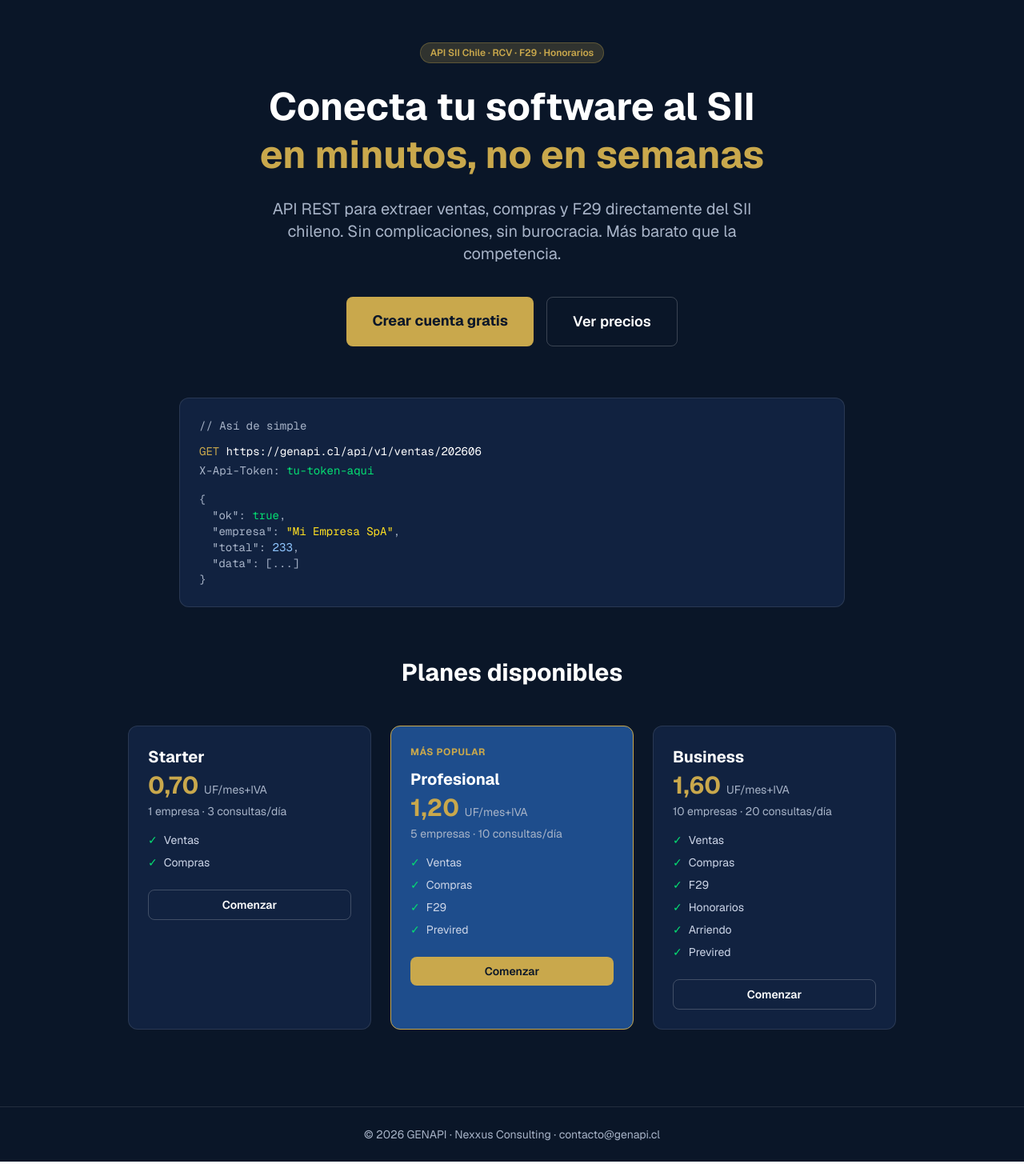
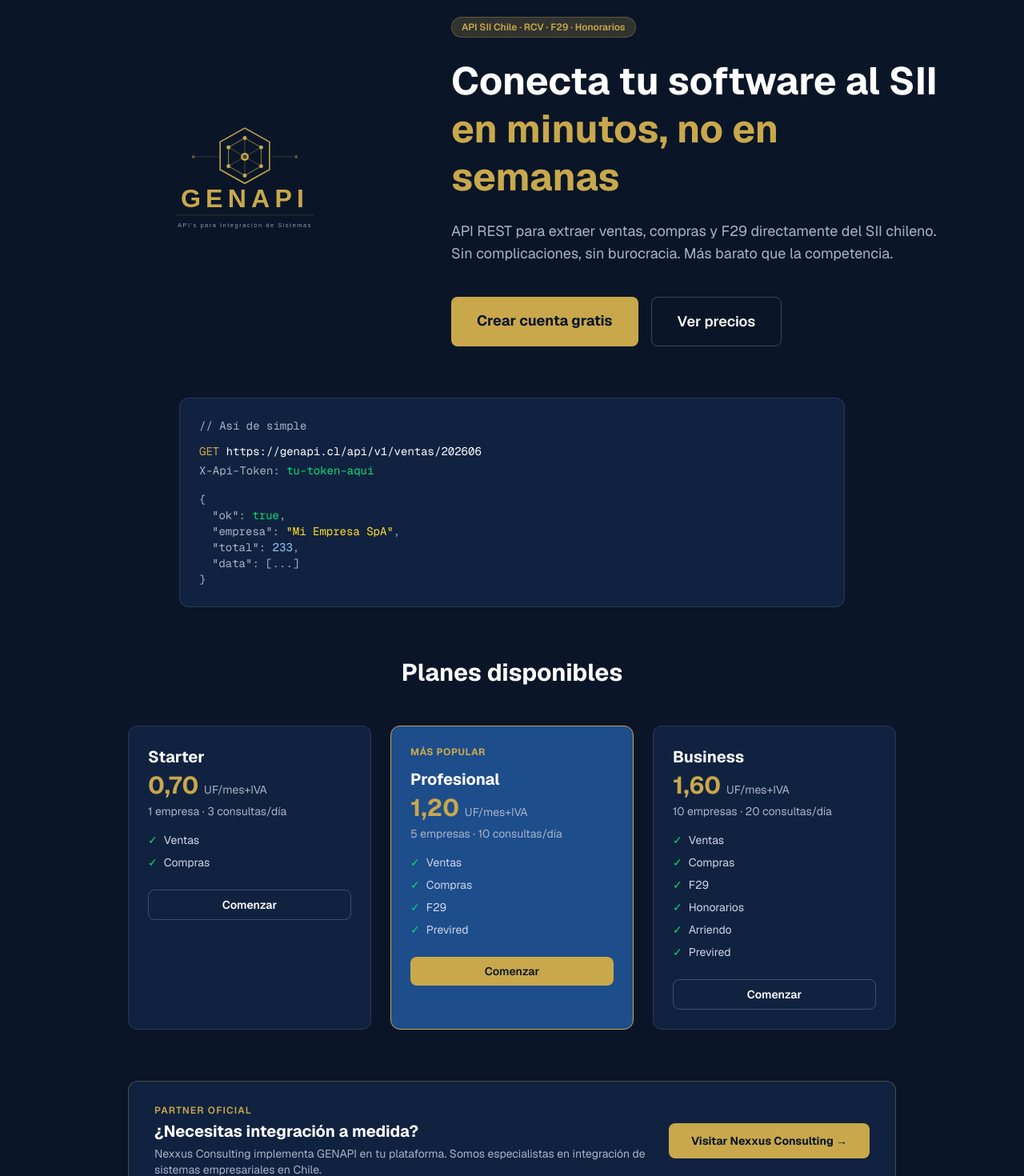
Before and after one commit to cmauricioaguilar-del/genapi-app, a Next.js app: page / in a window 1280 px wide. Shown: the part 120-1590 px from the top of the page at 80% size. Built offline with nearby package versions, Linux system fonts and the light colour scheme.

Commit message:
feat: logo SVG hero + banner partner Nexxus Consulting

```diff
--- a/app/page.tsx
+++ b/app/page.tsx
@@ -1,4 +1,33 @@
 import Link from "next/link";
+
+const LogoSVG = () => (
+  <svg width="100%" viewBox="0 0 680 320" role="img" aria-label="Logo GENAPI">
+    <title>GENAPI</title>
+    <polygon points="340,52 390,80 390,136 340,164 290,136 290,80" fill="none" stroke="#c9a84c" strokeWidth="2.5"/>
+    <polygon points="340,72 373,91 373,129 340,148 307,129 307,91" fill="#0a1628" stroke="#c9a84c" strokeWidth="1.2"/>
+    <circle cx="340" cy="72" r="4" fill="#c9a84c"/>
+    <circle cx="373" cy="91" r="4" fill="#c9a84c"/>
+    <circle cx="373" cy="129" r="4" fill="#c9a84c"/>
+    <circle cx="340" cy="148" r="4" fill="#c9a84c"/>
+    <circle cx="307" cy="129" r="4" fill="#c9a84c"/>
+    <circle cx="307" cy="91" r="4" fill="#c9a84c"/>
+    <circle cx="340" cy="110" r="8" fill="#c9a84c"/>
+    <circle cx="340" cy="110" r="4" fill="#0a1628"/>
+    <line x1="340" y1="110" x2="340" y2="72" stroke="#c9a84c" strokeWidth="1" opacity="0.6"/>
+    <line x1="340" y1="110" x2="373" y2="91" stroke="#c9a84c" strokeWidth="1" opacity="0.6"/>
+    <line x1="340" y1="110" x2="373" y2="129" stroke="#c9a84c" strokeWidth="1" opacity="0.6"/>
+    <line x1="340" y1="110" x2="340" y2="148" stroke="#c9a84c" strokeWidth="1" opacity="0.6"/>
+    <line x1="340" y1="110" x2="307" y2="129" stroke="#c9a84c" strokeWidth="1" opacity="0.6"/>
+    <line x1="340" y1="110" x2="307" y2="91" stroke="#c9a84c" strokeWidth="1" opacity="0.6"/>
+    <line x1="240" y1="110" x2="286" y2="110" stroke="#c9a84c" strokeWidth="1" opacity="0.35"/>
+    <line x1="394" y1="110" x2="440" y2="110" stroke="#c9a84c" strokeWidth="1" opacity="0.35"/>
+    <circle cx="236" cy="110" r="3" fill="#c9a84c" opacity="0.5"/>
+    <circle cx="444" cy="110" r="3" fill="#c9a84c" opacity="0.5"/>
+    <text x="340" y="212" textAnchor="middle" fontFamily="'Barlow', 'Arial', sans-serif" fontWeight="700" fontSize="52" letterSpacing="10" fill="#c9a84c">GENAPI</text>
+    <line x1="200" y1="228" x2="480" y2="228" stroke="#c9a84c" strokeWidth="0.8" opacity="0.4"/>
+    <text x="340" y="252" textAnchor="middle" fontFamily="'Barlow', 'Arial', sans-serif" fontWeight="400" fontSize="12" letterSpacing="2.5" fill="#8a9ab8">{"API's para Integración de Sistemas"}</text>
+  </svg>
+);
 
 export default function Landing() {
   return (
@@ -12,26 +41,36 @@ export default function Landing() {
         </div>
       </nav>
 
-      {/* HERO */}
-      <section className="max-w-4xl mx-auto px-8 pt-24 pb-16 text-center">
+      {/* HERO — logo izquierda, texto derecha */}
+      <section className="max-w-6xl mx-auto px-8 pt-16 pb-16">
+        <div className="flex flex-col lg:flex-row items-center gap-12">
+          {/* LOGO GRANDE */}
+          <div className="w-full lg:w-[420px] shrink-0">
+            <LogoSVG />
+          </div>
+
+          {/* TEXTO */}
+          <div className="flex-1">
             <div className="inline-block px-3 py-1 mb-6 text-xs font-semibold bg-[#c9a84c]/20 text-[#c9a84c] rounded-full border border-[#c9a84c]/30">
               API SII Chile · RCV · F29 · Honorarios
             </div>
-        <h1 className="text-5xl font-bold text-white mb-6 leading-tight">
+            <h1 className="text-4xl lg:text-5xl font-bold text-white mb-6 leading-tight">
               Conecta tu software al SII<br />
               <span className="text-[#c9a84c]">en minutos, no en semanas</span>
             </h1>
-        <p className="text-xl text-[#a8b4c8] mb-10 max-w-2xl mx-auto">
+            <p className="text-lg text-[#a8b4c8] mb-10">
               API REST para extraer ventas, compras y F29 directamente del SII chileno.
               Sin complicaciones, sin burocracia. Más barato que la competencia.
             </p>
-        <div className="flex gap-4 justify-center">
+            <div className="flex gap-4 flex-wrap">
               <Link href="/registro" className="px-8 py-4 bg-[#c9a84c] text-[#0a1628] rounded-lg font-bold text-lg hover:bg-[#e4c97a] transition">
                 Crear cuenta gratis
               </Link>
               <a href="#pricing" className="px-8 py-4 border border-white/20 text-white rounded-lg font-semibold text-lg hover:bg-white/5 transition">
                 Ver precios
               </a>
+            </div>
+          </div>
         </div>
       </section>
 
@@ -53,7 +92,7 @@ export default function Landing() {
       </section>
 
       {/* PRICING */}
-      <section id="pricing" className="max-w-5xl mx-auto px-8 pb-24">
+      <section id="pricing" className="max-w-5xl mx-auto px-8 pb-16">
         <h2 className="text-3xl font-bold text-white text-center mb-12">Planes disponibles</h2>
         <div className="grid grid-cols-1 md:grid-cols-3 gap-6">
           {[
@@ -81,9 +120,34 @@ export default function Landing() {
         </div>
       </section>
 
+      {/* PARTNER BANNER */}
+      <section className="max-w-5xl mx-auto px-8 pb-20">
+        <div className="bg-[#112240] border border-[#c9a84c]/30 rounded-xl px-8 py-7 flex flex-col sm:flex-row items-center justify-between gap-6">
+          <div>
+            <p className="text-xs font-semibold text-[#c9a84c] uppercase tracking-widest mb-1">Partner oficial</p>
+            <h3 className="text-xl font-bold text-white mb-1">¿Necesitas integración a medida?</h3>
+            <p className="text-[#a8b4c8] text-sm">
+              Nexxus Consulting implementa GENAPI en tu plataforma. Somos especialistas en integración de sistemas empresariales en Chile.
+            </p>
+          </div>
+          <a
+            href="https://www.nexxus-consulting.com"
+            target="_blank"
+            rel="noopener noreferrer"
+            className="shrink-0 px-7 py-3 bg-[#c9a84c] text-[#0a1628] rounded-lg font-bold text-sm hover:bg-[#e4c97a] transition whitespace-nowrap"
+          >
+            Visitar Nexxus Consulting →
+          </a>
+        </div>
+      </section>
+
       {/* FOOTER */}
       <footer className="border-t border-white/10 px-8 py-6 text-center text-sm text-[#a8b4c8]">
-        © 2026 GENAPI · Nexxus Consulting · <a href="mailto:contacto@genapi.cl" className="hover:text-white">contacto@genapi.cl</a>
+        © 2026 GENAPI ·{" "}
+        <a href="https://www.nexxus-consulting.com" target="_blank" rel="noopener noreferrer" className="text-[#c9a84c] hover:text-[#e4c97a] transition">
+          Nexxus Consulting
+        </a>
+        {" "}· <a href="mailto:contacto@genapi.cl" className="hover:text-white">contacto@genapi.cl</a>
       </footer>
     </main>
   );
```
Lines whose indentation alone changed are shown as unchanged.
